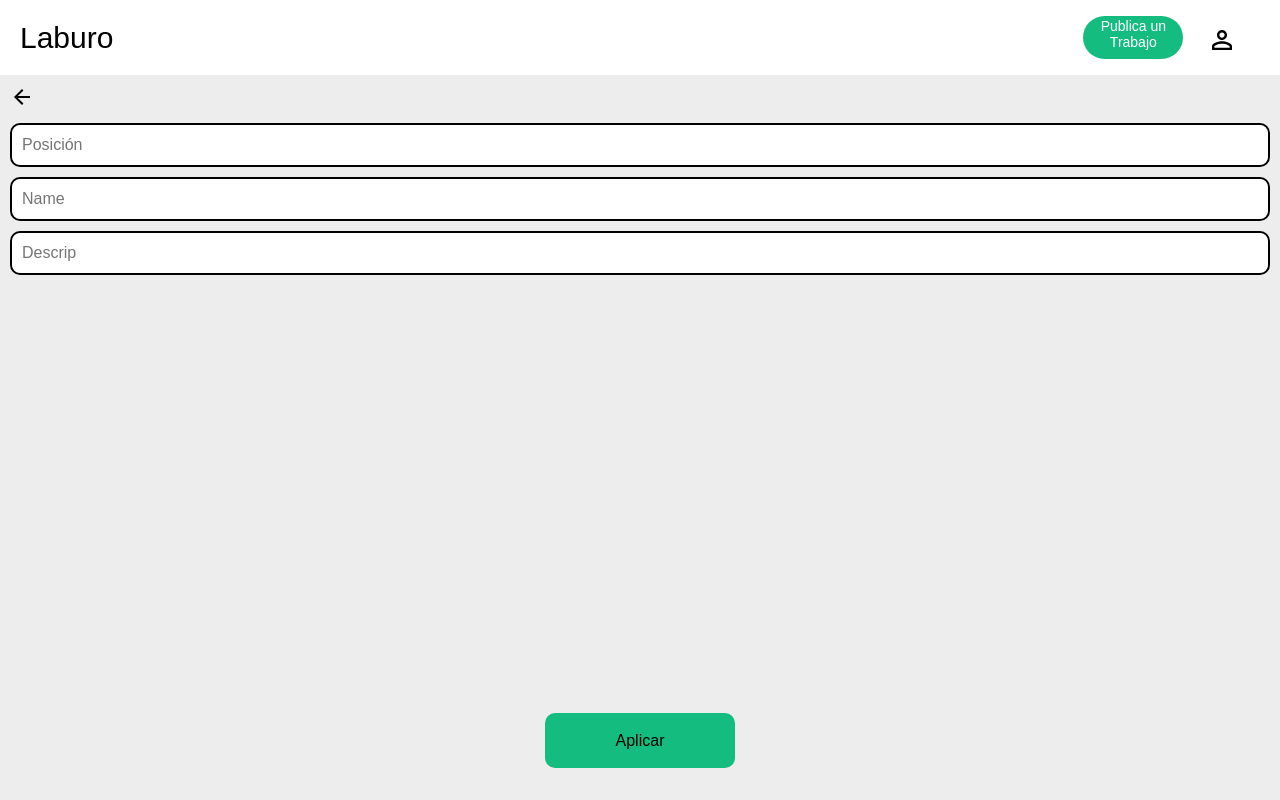
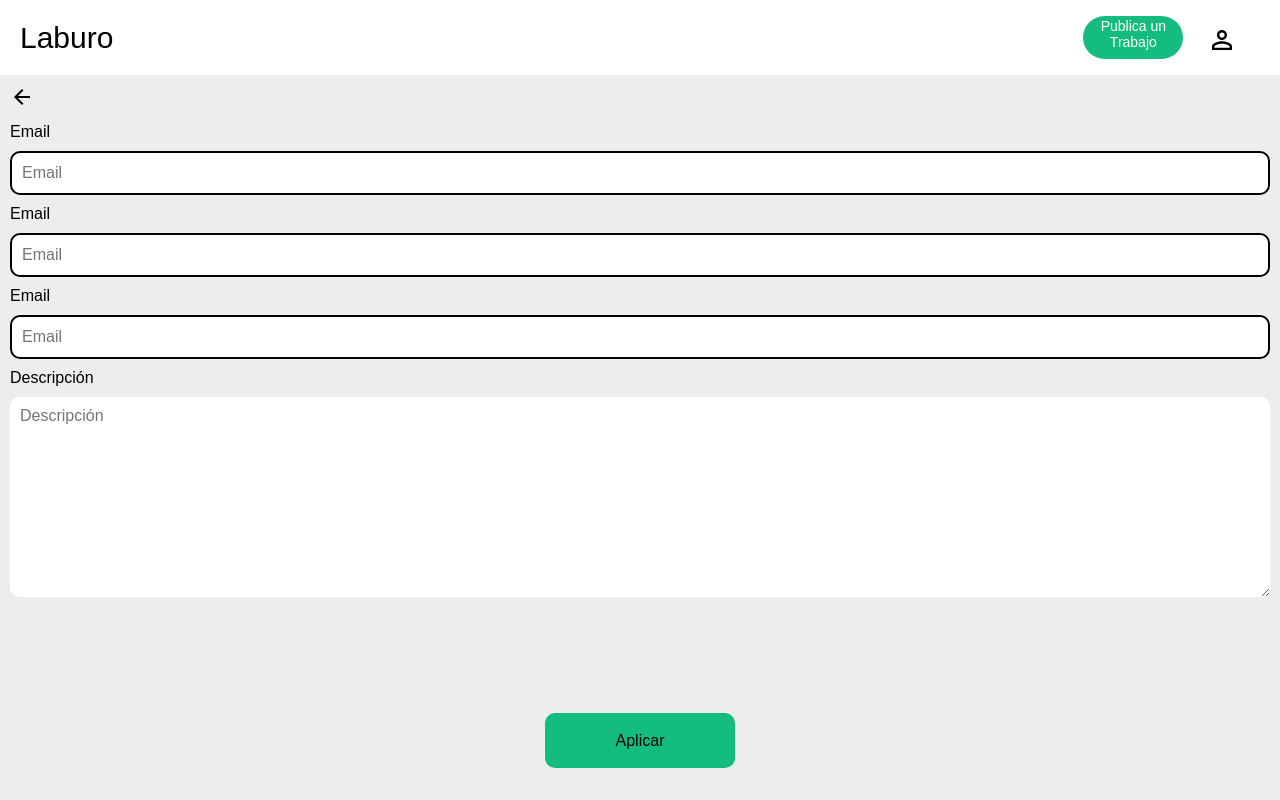
Before and after one commit to davidpinosp/laburoSite, a React (Create React App) app: page /job-des/job-apply in a window 1280 px wide. Shown: the top 800 px of the page. Built offline with nearby package versions, Linux system fonts and the light colour scheme; a web font is replaced by a local one.

Commit message:
adding query params extraction

```diff
--- a/src/assets/styles/jobs.css
+++ b/src/assets/styles/jobs.css
@@ -219,3 +219,28 @@ justify-content: center;
     width: 190px;
 
 }
+
+/* description */
+
+.job-des-input-pill {
+    width: 100%;
+    height: 100%;
+    border-radius: 10px;
+    border: none;
+    padding-top: 10px;
+    padding-left: 10px;
+    padding-right: 20px;
+    user-select: none;
+    outline: none;
+    font-size: 16px;
+
+
+}
+
+.job-des-input{
+    height: 200px;
+    width: 100%;
+    background-color: white;
+    margin-bottom: 10px;
+    border-radius: 10px;
+}
--- a/src/pages/JobApply.tsx
+++ b/src/pages/JobApply.tsx
@@ -3,16 +3,27 @@ import Navbar from "../components/Navbar";
 import Footer from "../components/Footer";
 import { DocumentData } from "firebase/firestore";
 import ArrowBackIcon from "@mui/icons-material/ArrowBack";
-import { Link } from "react-router-dom";
+import { Link, useSearchParams } from "react-router-dom";
 import { getJobPositionData } from "../utils/jobsUtils";
 
 function JobApply() {
-  const [jobId, setJobId] = useState();
+  const [jobId, setJobId] = useState("");
   const [name, setName] = useState("");
   const [number, setNumber] = useState("");
   const [email, setEmail] = useState("");
   const [description, setDescription] = useState("");
+  const [searchParams, setSearchParams] = useSearchParams();
 
+  const submitData = () => {
+    // send all data to db as application and redirect to thanks page
+  };
+  useEffect(() => {
+    const id = searchParams.get("id");
+
+    if (id) {
+      setJobId(id);
+    }
+  }, []);
   return (
     <div className="bg-laburo-gray">
       <Navbar />
@@ -24,38 +35,63 @@ function JobApply() {
       </div>
       <div className="job-des-content ">
         <div className="w100">
+          <div>
+            <div style={{ marginBottom: "10px" }}> Email</div>
+
             <div className="search-pill">
               <input
                 type="text"
-              className="search-pill-input"
-              placeholder="Posición "
-              value={name}
+                className="search-pill-input "
+                placeholder="Email "
+                value={email}
                 onChange={(e: React.ChangeEvent<HTMLInputElement>) => {
-                setName(e.target.value);
+                  setEmail(e.target.value);
                 }}
               />
             </div>
+          </div>
+          <div>
+            <div style={{ marginBottom: "10px" }}> Email</div>
+
             <div className="search-pill">
               <input
                 type="text"
-              className="search-pill-input"
-              placeholder="Name "
-              value={name}
+                className="search-pill-input "
+                placeholder="Email "
+                value={email}
                 onChange={(e: React.ChangeEvent<HTMLInputElement>) => {
-                setName(e.target.value);
+                  setEmail(e.target.value);
                 }}
               />
             </div>
+          </div>
+          <div>
+            <div style={{ marginBottom: "10px" }}> Email</div>
+
             <div className="search-pill">
               <input
                 type="text"
-              className="search-pill-input"
-              placeholder="Descrip "
-              value={name}
+                className="search-pill-input "
+                placeholder="Email "
+                value={email}
                 onChange={(e: React.ChangeEvent<HTMLInputElement>) => {
-                setName(e.target.value);
+                  setEmail(e.target.value);
                 }}
               />
+            </div>
+          </div>
+          <div>
+            <div style={{ marginBottom: "10px" }}>Descripción</div>
+            <div className=" job-des-input">
+              <textarea
+                className="job-des-input-pill"
+                value={description}
+                placeholder="Descripción "
+                onChange={(e: React.ChangeEvent<HTMLTextAreaElement>) => {
+                  setDescription(e.target.value);
+                }}
+              />
+            </div>
           </div>
         </div>
 
--- a/src/pages/JobDescription.tsx
+++ b/src/pages/JobDescription.tsx
@@ -11,13 +11,16 @@ import { getJobPositionData } from "../utils/jobsUtils";
 function JobDescription() {
   // get data from params for id
   const [currJob, setCurrJob] = useState<DocumentData>();
-  const [queryParameters] = useSearchParams();
+  const [searchParams, setSearchParams] = useSearchParams();
 
   useEffect(() => {
     const fetchJobData = async () => {
       // get the job data from aprams
-      const jobData = await getJobPositionData("65AiGCSqRTCQ65ddWzJX");
-      setCurrJob(jobData);
+      const id = searchParams.get("id");
+      if (id) {
+        const jobData = await getJobPositionData(id);
+        setCurrJob(jobData);
+      }
     };
     fetchJobData();
   }, []);
```
Lines whose indentation alone changed are shown as unchanged.
